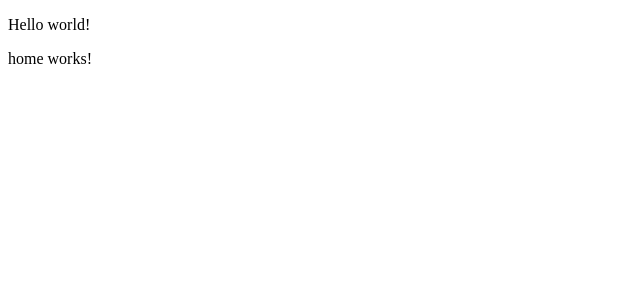
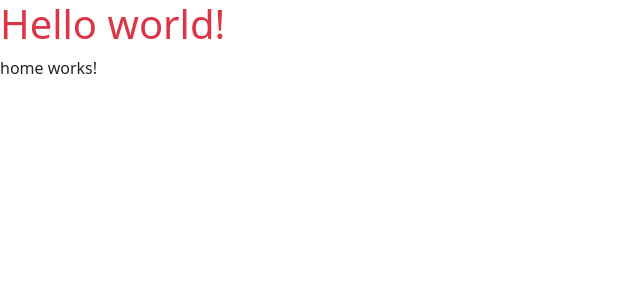
Before and after one commit to KrisztinaSamu/angular_learn, an Angular app: page / in a window 1280 px wide. Shown: the top 300 px of the page, without its empty margins (0-640 px from the left). Built offline with nearby package versions, Linux system fonts and the light colour scheme.

Commit message:
Install Bootstrap

```diff
--- a/angular.json
+++ b/angular.json
@@ -30,7 +30,8 @@
               "src/assets"
             ],
             "styles": [
-              "src/styles.scss"
+              "src/styles.scss",
+              "node_modules/bootstrap/dist/css/bootstrap.min.css"
             ],
             "scripts": []
           },
--- a/src/app/app.component.html
+++ b/src/app/app.component.html
@@ -1,2 +1,2 @@
-<p>Hello world!</p>
+<h1 class="text-danger">Hello world!</h1>
 <router-outlet></router-outlet>
```
